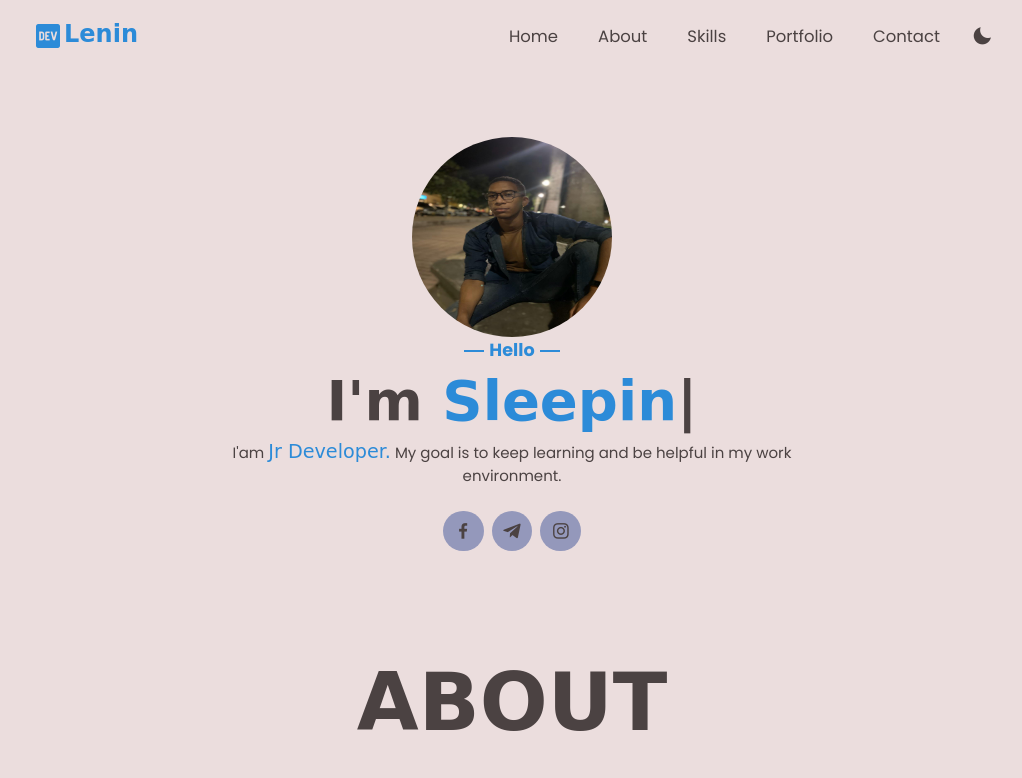
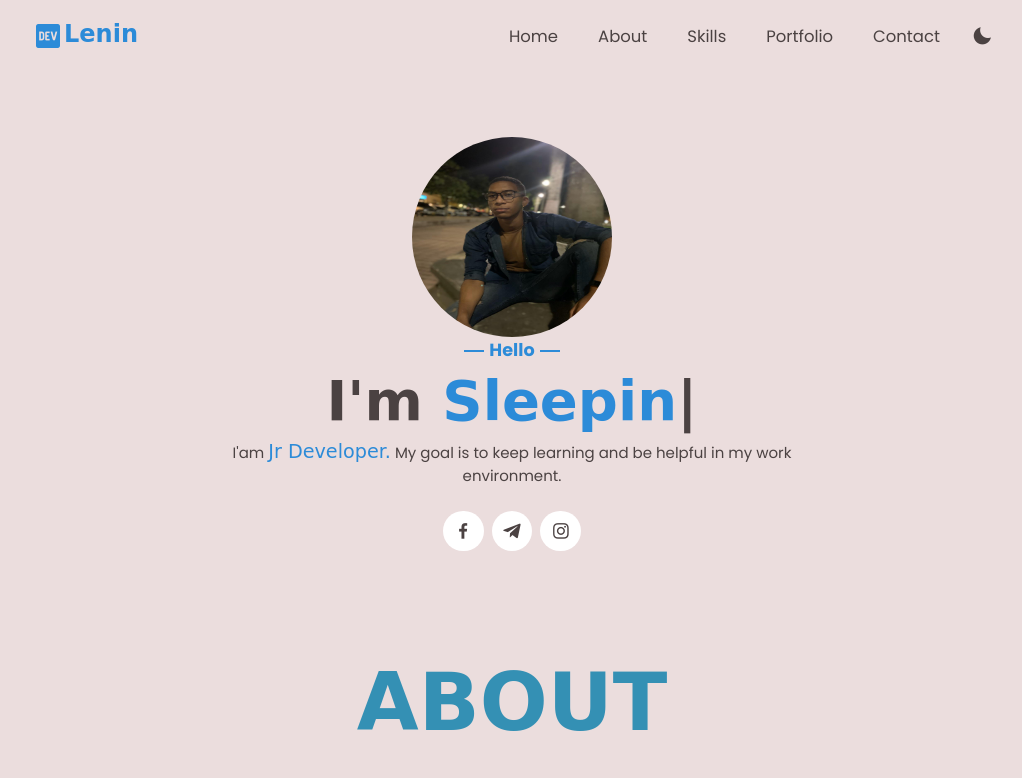
Before and after one commit to LeninCarabali/LeninCarabali, a plain HTML site: page index.html in a window 1280 px wide. Both pictures are taken after a click on the icon 1110 px from the left and 35 px from the top of the page. Shown: the top 778 px of the page, without its empty margins (128-1150 px from the left). Drawn offline with nearby package versions, Linux system fonts and the light colour scheme; a web font is replaced by a local one.

Commit message:
fixed color

```diff
--- a/css/style.css
+++ b/css/style.css
@@ -28,8 +28,8 @@ font-family: 'Rubik Iso', cursive; */
 .light-theme{
     --main-color:#2c8bd8;
     --body-color:#ebdddd;
-    --container-color:#9498bb;
-    --heading-color:##ffffff;
+    --container-color:#ffffff;
+    --heading-color:#3490b4;
     --box-color:#b8b8bd;
     --bg-color:rgb(75, 66, 66);
 
```
